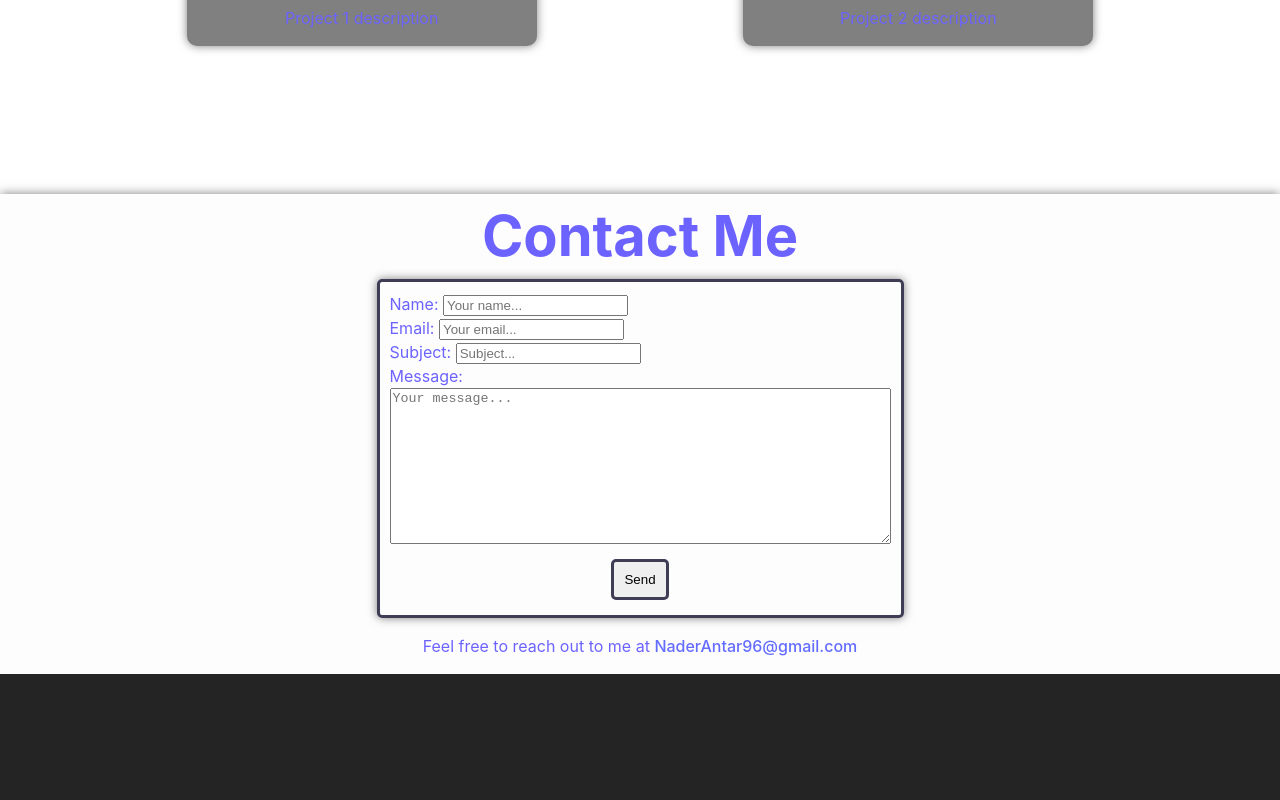
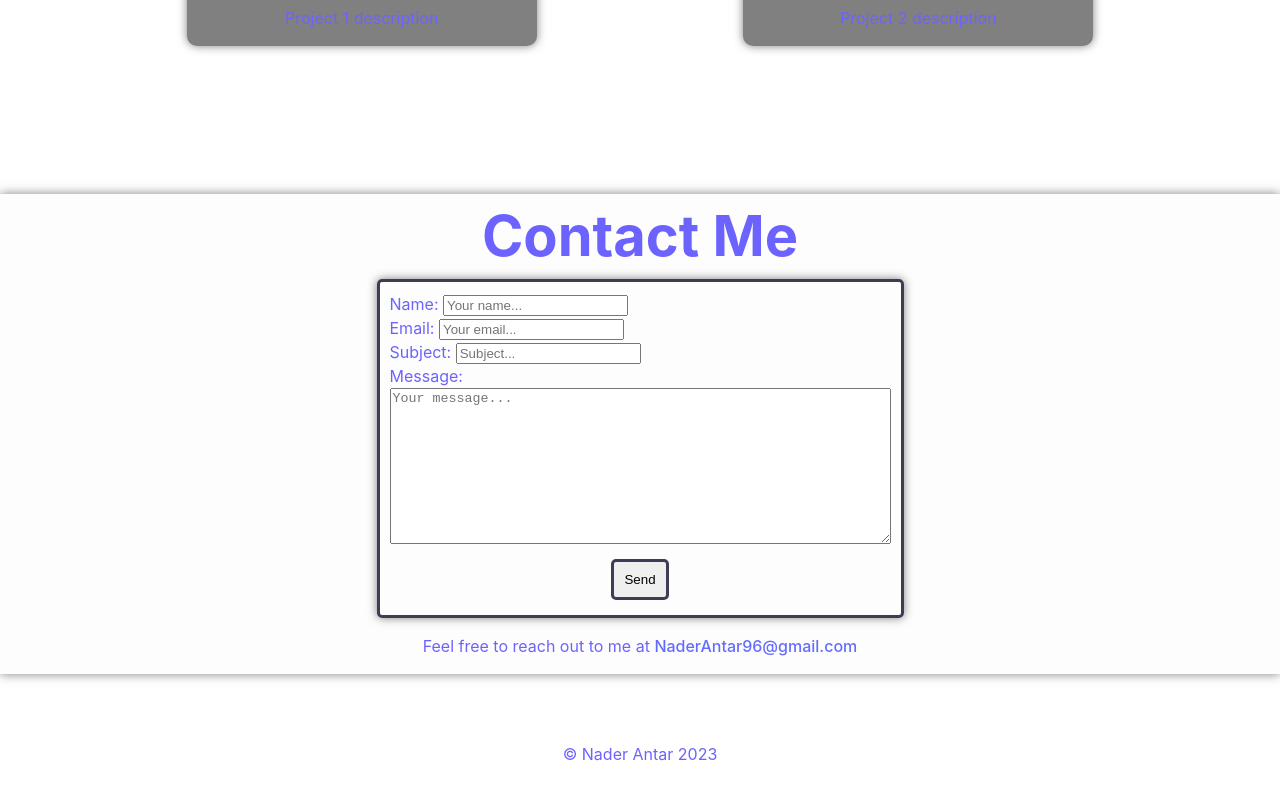
Before and after one commit to nadocodes/nader-antar, a React (Vite) app: page / in a window 1280 px wide. Shown: the part 2083-2883 px from the top of the page. Before the commit the page ends 2757 px from the top, so only its background shows below. Built offline with nearby package versions, Linux system fonts and the light colour scheme.

Commit message:
created footer component

```diff
--- a/src/components/App/App.tsx
+++ b/src/components/App/App.tsx
@@ -4,6 +4,7 @@ import Header from '../Header/Header';
 import About from '../About/About';
 import Projects from '../Projects/Projects';
 import Contact from '../Contact/Contact';
+import Footer from '../Footer/Footer';
 import './App.css';
 
 
@@ -30,6 +31,7 @@ function App() {
       <About />
       <Projects />
       <Contact />
+      <Footer />
     </div>
   )
 }
--- /dev/null
+++ b/src/components/Footer/Footer.css
@@ -0,0 +1,9 @@
+.Footer {
+    display: flex;
+    flex-direction: column;
+    flex-wrap: wrap;
+    justify-content: center;
+    align-items: center;
+    width: 100vw;
+    height: 20vh;
+}
--- /dev/null
+++ b/src/components/Footer/Footer.tsx
@@ -0,0 +1,12 @@
+import React from 'react'
+import './Footer.css'
+
+function Footer() {
+  return (
+    <div className='Footer'>
+        <p>© Nader Antar 2023</p>
+    </div>
+  )
+}
+
+export default Footer
```
